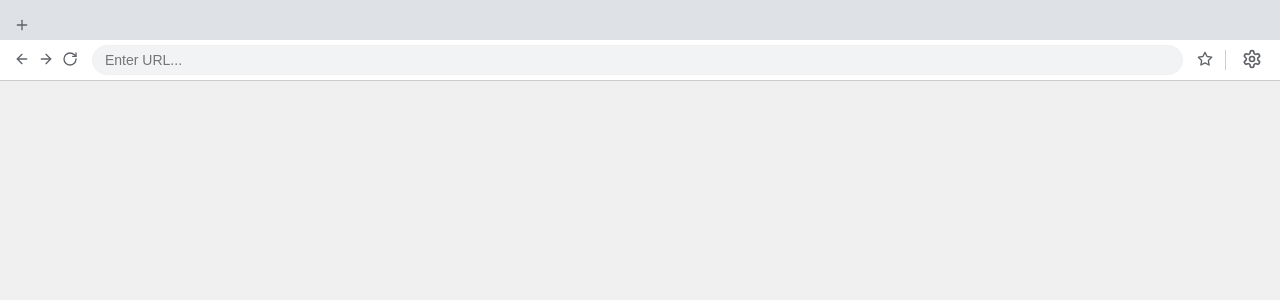
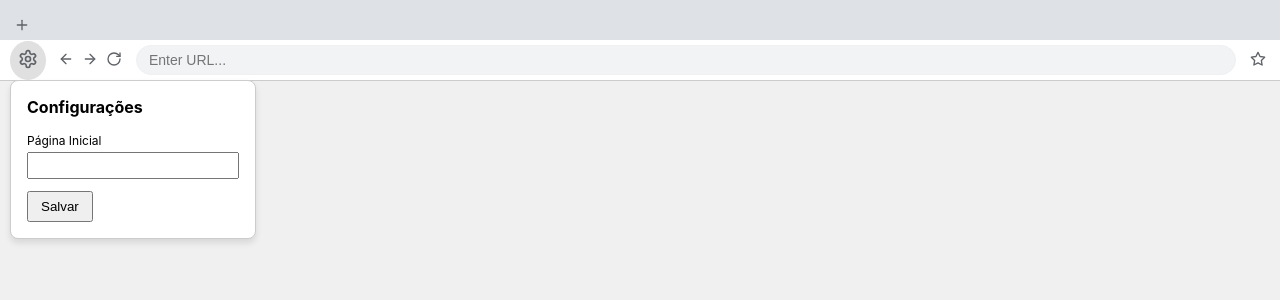
Before and after one commit to oguia/biblia-digital, a React (Vite) app in the folder simple-browser/: page / in a window 1280 px wide. Both pictures are taken after a click on the button 22 px from the left and 60 px from the top of the page. Shown: the top 300 px of the page. Built offline with nearby package versions, Linux system fonts and the light colour scheme.

Commit message:
fix: Move settings button to left side to fix click issues
- Relocated the settings button to the far left of the address bar.
- Updated the settings popup to open from the left.
- Merged directly to `main` for easy user download.

Co-authored-by: oguia <22219586+oguia@users.noreply.github.com>

```diff
--- a/simple-browser/src/renderer/App.tsx
+++ b/simple-browser/src/renderer/App.tsx
@@ -162,6 +162,24 @@ function App() {
 
         {/* Address Bar */}
         <div className="address-bar-container">
+          <button
+            className="nav-button"
+            onClick={() => setShowSettings(prev => !prev)}
+            style={{
+              zIndex: 1000,
+              // @ts-ignore
+              WebkitAppRegion: 'no-drag',
+              cursor: 'pointer',
+              padding: '8px',
+              backgroundColor: showSettings ? '#e0e0e0' : 'transparent',
+              borderRadius: '50%',
+              marginRight: '8px'
+            }}
+            title="Configurações"
+          >
+            <Settings size={20} />
+          </button>
+
           <button className="nav-button" onClick={() => activeTabId && window.browserAPI.goBack(activeTabId)}>
             <ArrowLeft size={16} />
           </button>
@@ -187,29 +205,6 @@ function App() {
           <button className="nav-button">
             <Star size={16} />
           </button>
-
-          <div style={{ width: '1px', height: '20px', backgroundColor: '#ccc', margin: '0 8px' }}></div>
-
-          <button
-            className="nav-button"
-            onClick={() => {
-              console.log('Settings clicked!');
-              setShowSettings(prev => !prev);
-            }}
-            style={{
-              zIndex: 1000,
-              position: 'relative',
-              // @ts-ignore
-              WebkitAppRegion: 'no-drag',
-              cursor: 'pointer',
-              padding: '8px',
-              backgroundColor: showSettings ? '#e0e0e0' : 'transparent',
-              borderRadius: '50%'
-            }}
-            title="Configurações"
-          >
-            <Settings size={20} />
-          </button>
         </div>
       </div>
 
@@ -217,7 +212,7 @@ function App() {
         <div style={{
           position: 'absolute',
           top: '80px',
-          right: '10px',
+          left: '10px',
           backgroundColor: 'white',
           border: '1px solid #ccc',
           borderRadius: '8px',
```
Also changed, not shown: 1 other file (tests, documents, lock files or other folders).
